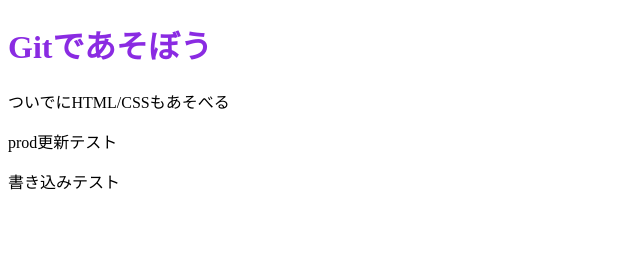
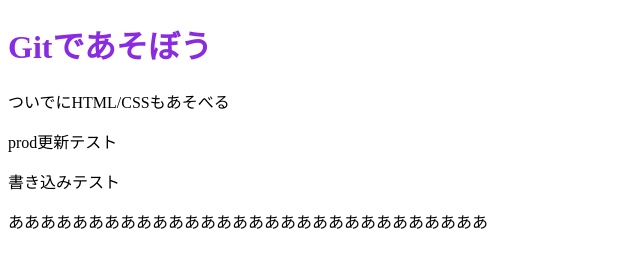
Before and after one commit to n-nikata/GitPlayGround, a plain HTML site: page index.html in a window 1280 px wide. Shown: the whole page, without its empty margins (0-640 px from the left). Drawn offline with Linux system fonts and the light colour scheme.

Commit message:
あああああを追加　SKYF-XXX

```diff
--- a/index.html
+++ b/index.html
@@ -10,5 +10,6 @@
     <p>ついでにHTML/CSSもあそべる</p>
     <p>prod更新テスト</p>
     <p>書き込みテスト</p>
+    <p>ああああああああああああああああああああああああああああああ</p>
   </body>
 </html>
```
